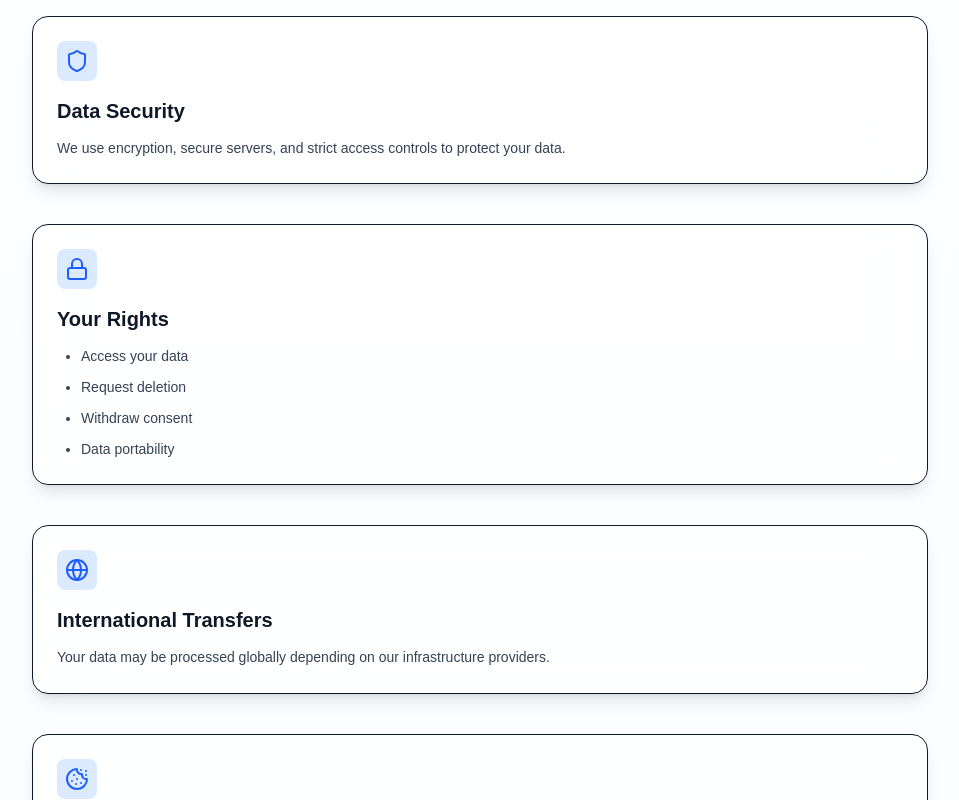
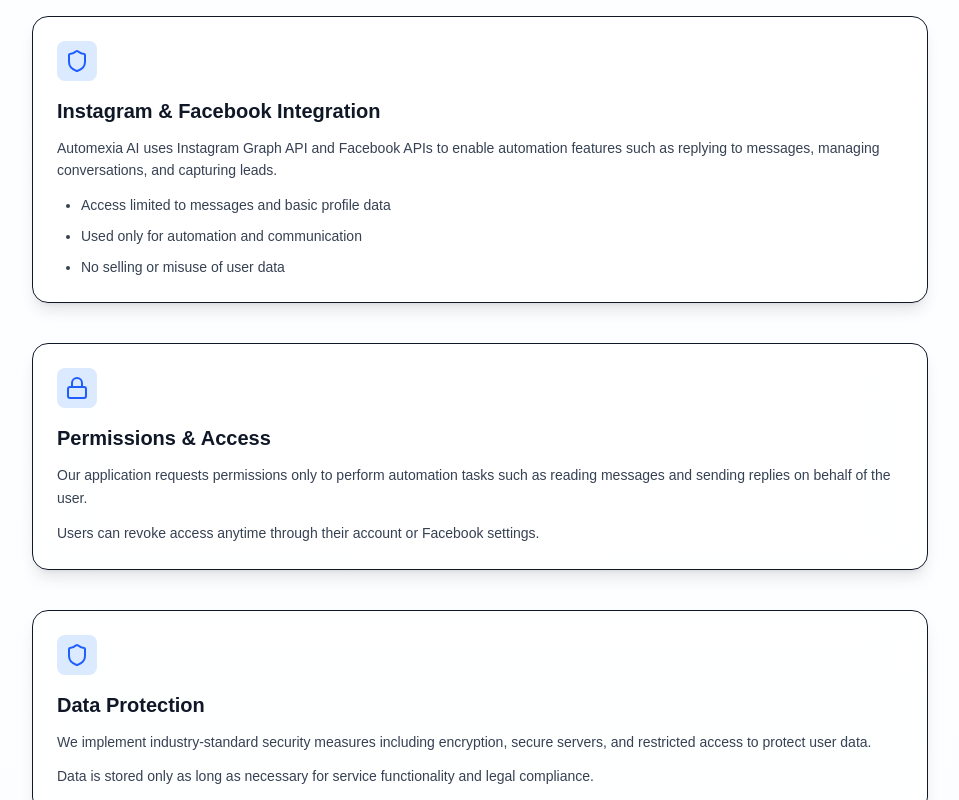
Before and after one commit to tyagivarshit/automexiaai, a Next.js app: page /privacy-policy in a window 1280 px wide. Shown: the part 940-1740 px from the top of the page, without its empty margins (160-1119 px from the left). Built offline with nearby package versions, Linux system fonts and the light colour scheme.

Commit message:
final update

```diff
--- a/app/privacy-policy/page.tsx
+++ b/app/privacy-policy/page.tsx
@@ -63,12 +63,37 @@ export default function PrivacyPolicy() {
             </ul>
           </GlassSection>
 
-          <GlassSection icon={<Shield />} title="Data Security">
-            <p>
-              We use encryption, secure servers, and strict access controls to
-              protect your data.
-            </p>
-          </GlassSection>
+          <GlassSection icon={<Shield />} title="Instagram & Facebook Integration">
+  <p>
+    Automexia AI uses Instagram Graph API and Facebook APIs to enable automation features such as replying to messages, managing conversations, and capturing leads.
+  </p>
+
+  <ul className="list-disc pl-6 mt-3 space-y-2">
+    <li>Access limited to messages and basic profile data</li>
+    <li>Used only for automation and communication</li>
+    <li>No selling or misuse of user data</li>
+  </ul>
+</GlassSection>
+
+<GlassSection icon={<Lock />} title="Permissions & Access">
+  <p>
+    Our application requests permissions only to perform automation tasks such as reading messages and sending replies on behalf of the user.
+  </p>
+
+  <p className="mt-3">
+    Users can revoke access anytime through their account or Facebook settings.
+  </p>
+</GlassSection>
+
+<GlassSection icon={<Shield />} title="Data Protection">
+  <p>
+    We implement industry-standard security measures including encryption, secure servers, and restricted access to protect user data.
+  </p>
+
+  <p className="mt-3">
+    Data is stored only as long as necessary for service functionality and legal compliance.
+  </p>
+</GlassSection>
 
           <GlassSection icon={<Lock />} title="Your Rights">
             <ul className="list-disc pl-6 space-y-2">
```
Also changed, not shown: public/logo.png (added).
